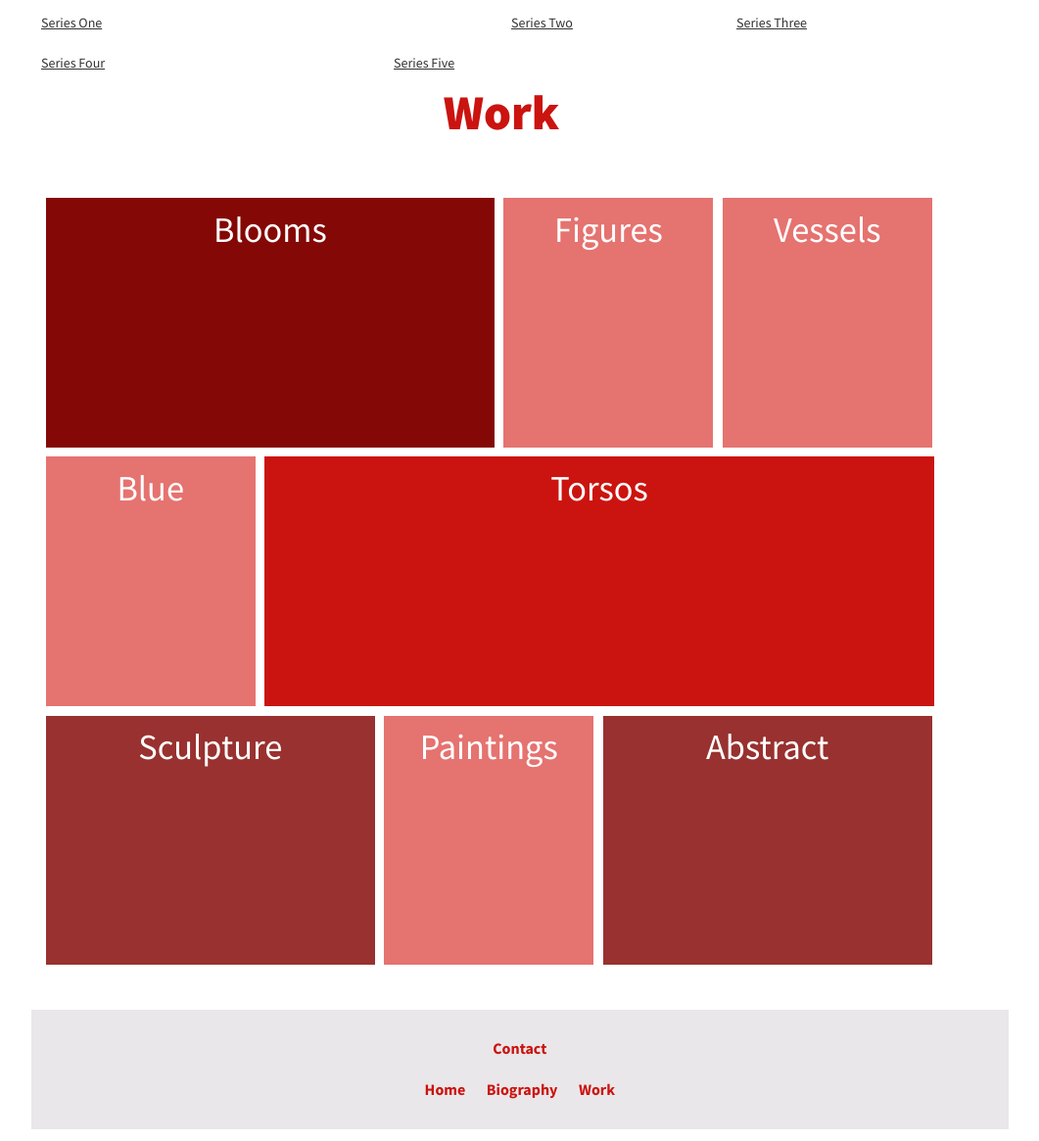
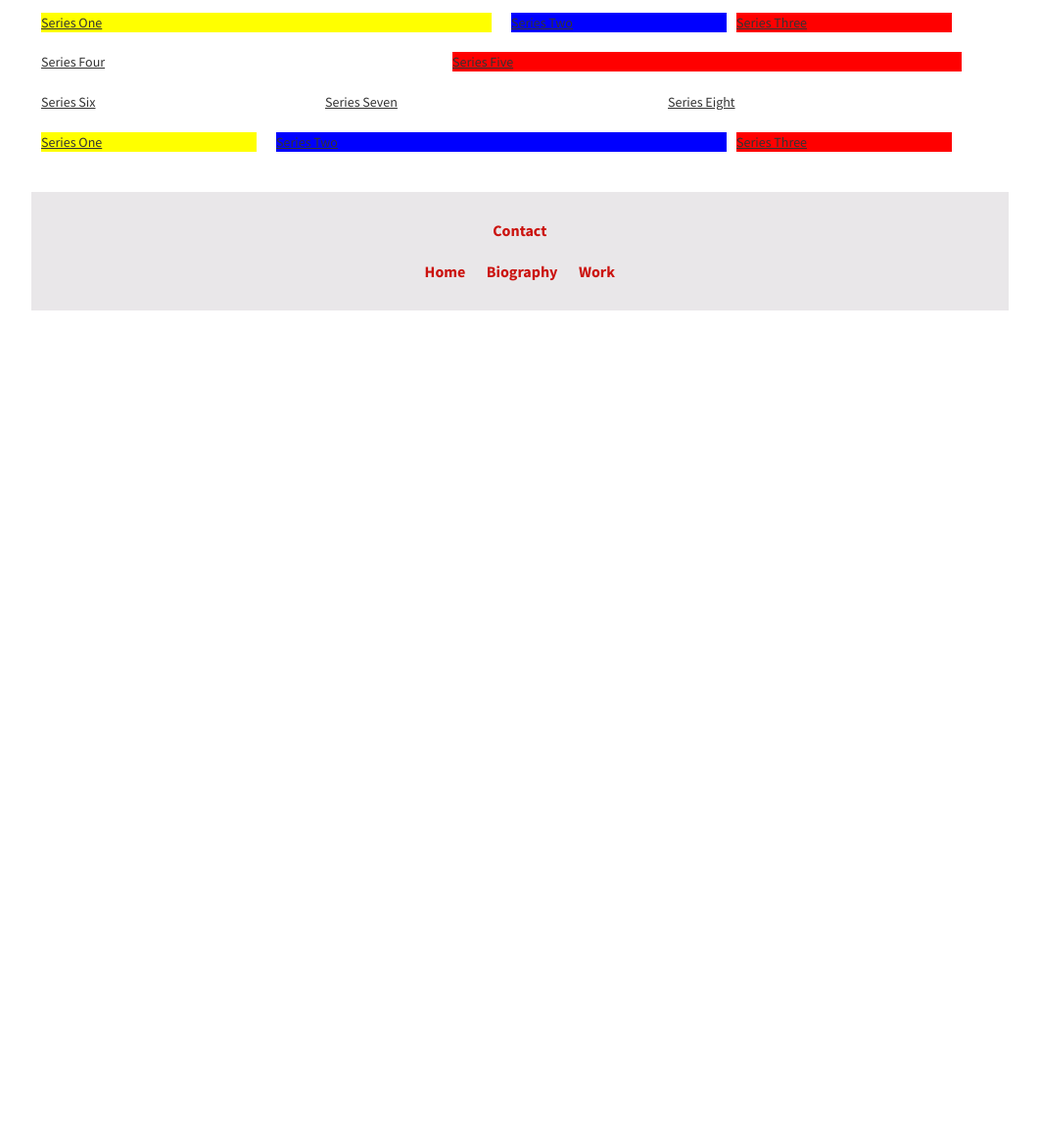
Before and after one commit to owlbytes/BinaShah, a PHP site: page /work.html in a window 1280 px wide. Shown: the whole page at 98% size, without its empty margins (128-1189 px from the left). After the commit the page ends 317 px from the top, so only its background shows below. Run offline with PHP 8.4, Linux system fonts and the light colour scheme.

Commit message:
final row

```diff
--- a/CSS/work.css
+++ b/CSS/work.css
@@ -1,3 +1,20 @@
+
+#yellow{
+  background-color: yellow;
+  height: 20px;
+}
+
+#red {
+  background-color: red;
+  height: 20px;
+}
+
+#blue{
+  background-color: blue;
+  height: 20px;
+}
+
+
 ul{
   text-align: center;
   margin-right: auto;
--- a/work.html
+++ b/work.html
@@ -8,96 +8,52 @@
   <link rel="stylesheet" type="text/css" href="CSS/work.css">
   <link href='http://fonts.googleapis.com/css?family=Source+Sans+Pro:400,600,700,900,400italic,900italic' rel='stylesheet' type='text/css'>
 </head>
-<body>
+<body class="color">
   <div class="container">
-    <div class="sixteen columns">
-      <div class="row">
-        <div class="eight columns alpha">
+    <div class="sixteen columns" id="color">
+      <div class="row" id="color">
+        <div class="eight columns alpha" id="yellow">
           <a href="#"><h3>Series One</h3> </a>
         </div>
-        <div class="four columns omega" id="red">
+        <div class="four columns omega" id="blue">
           <a href="#"><h3>Series Two</h3></a>
         </div>
-        <div class="four columns omega">
+        <div class="four columns omega" id="red">
           <a href="#"><h3>Series Three</h3> </a>
         </div>
       </div>
       <div class="row">
-        <div class="six columns alpha">
+        <div class="seven columns alpha">
           <a href="#"><h3>Series Four</h3> </a>
         </div>
-        <div class="ten columns omega" id="red">
+        <div class="nine columns omega" id="red">
           <a href="#"><h3>Series Five</h3></a>
+        </div>
+      </div>
+      <div class="row">
+        <div class="five columns alpha">
+          <a href="#"><h3>Series Six</h3></a>
+        </div>
+        <div class="six columns alpha">
+          <a href="#"><h3>Series Seven</h3></a>
+        </div>
+        <div class="five columns alpha">
+          <a href="#"><h3>Series Eight</h3></a>
+        </div>
+      </div>
+      <div class="row" id="color">
+        <div class="four columns alpha" id="yellow">
+          <a href="#"><h3>Series One</h3> </a>
+        </div>
+        <div class="eight columns omega" id="blue">
+          <a href="#"><h3>Series Two</h3></a>
+        </div>
+        <div class="four columns omega" id="red">
+          <a href="#"><h3>Series Three</h3> </a>
         </div>
       </div>
     </div>
   </div>
-
-  <div class="container">
-    <div class="sixteen columns" id="grid">
-      <h1>Work</h1>
-      <br>
-      <br>
-      <br>
-      <ul id="rb-grid" class="rb-grid clearfix">
-        <a href="blooms.html">
-        <li class="rb-span-mid">
-          <div id="width1">
-            <h3>Blooms</h3>
-          </div>
-         </li></a>
-        <a href="figures.html">
-        <li class="rb-span-small">
-          <div id="width1">
-            <h3>Figures</h3>
-          </div>
-         </li></a>
-        <a href="vessels.html">
-        <li class="rb-span-small">
-          <div id="width1">
-            <h3>Vessels</h3>
-          </div>
-         </li></a>
-
-        <a href="blue.html">
-        <li class="rb-span-small">
-          <div id="width1">
-            <h3>Blue</h3>
-          </div>
-         </li></a>
-
-        <a href="torso.html">
-        <li class="rb-span-large">
-          <div id="width1">
-            <h3>Torsos</h3>
-          </div>
-         </li></a>
-
-        <a href="sculpture.html">
-        <li class="rb-span-mid2">
-          <div id="width1">
-            <h3>Sculpture</h3>
-          </div>
-         </li></a>
-
-        <a href="paintings.html">
-        <li class="rb-span-small">
-          <div id="width1">
-            <h3>Paintings</h3>
-          </div>
-         </li></a>
-
-        <a href="abstract.html">
-        <li class="rb-span-mid2">
-          <div id="width1">
-            <h3>Abstract</h3>
-          </div>
-         </li></a>
-
-      </ul>
-    </div> <!--  end of sixteen colums div -->
-  </div> <!--  end of container div -->
-
 
 </body>
 <footer>
```
Also changed, not shown: CSS/works.css (+0 -13 lines).
